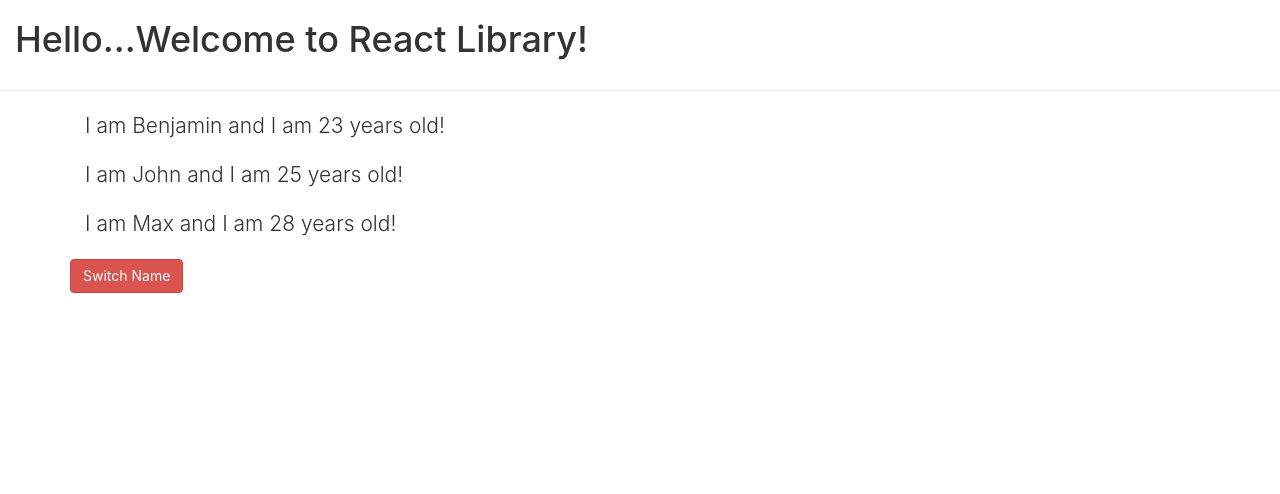
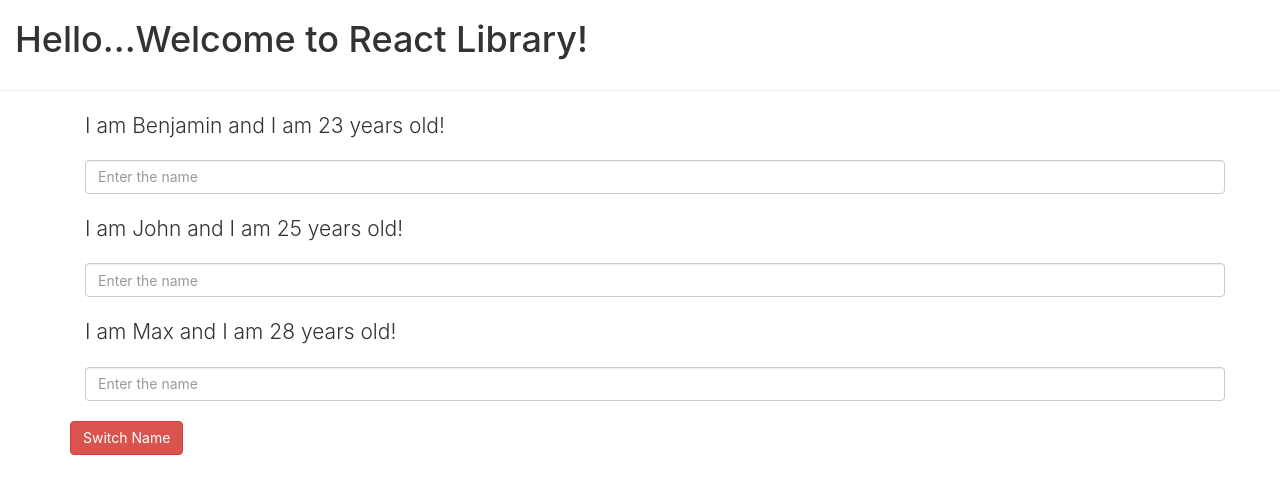
Before and after one commit to arunkudiyal/react_fsd_09_12, a React (Create React App) app: page / in a window 1280 px wide. Shown: the top 494 px of the page. Built offline with nearby package versions, Linux system fonts and the light colour scheme.

Commit message:
Passing function as Props

```diff
--- a/src/App.js
+++ b/src/App.js
@@ -14,6 +14,16 @@
     ],
     anotherState: 'This is an another state',
     anotherStateValue: true
+  }
+
+  changeNameHandler = (e) => {
+    this.setState({
+      persons: [
+        { name: 'Ben', age: '23' },
+        { name: e.target.value, age: '25' },
+        { name: 'Maxilliam', age: '28' }
+      ]
+    })
   }
 
   switchNameHandler = () => {
@@ -41,7 +51,8 @@
             age={this.state.persons[0].age} />
           <Person
             name={this.state.persons[1].name}
-            age={this.state.persons[1].age} />
+            age={this.state.persons[1].age}
+            changed={this.changeNameHandler} />
           <Person
             name={this.state.persons[2].name}
             age={this.state.persons[2].age} >Dummy Text 1</Person>
--- a/src/components/Person.jsx
+++ b/src/components/Person.jsx
@@ -1,9 +1,12 @@
 function Person(props) {
     // JavaScript
     return (
-        <div className="container">
-            <p className="lead">I am {props.name} and I am {props.age} years old! </p>
-            {/* {props.children} */}
+        <div>
+            <div className="container">
+                <p className="lead">I am {props.name} and I am {props.age} years old! </p>
+                <input onChange={props.changed} className="form-control" type="text" placeholder="Enter the name" />
+            </div>
+            <br />
         </div>
     )
 }
```
